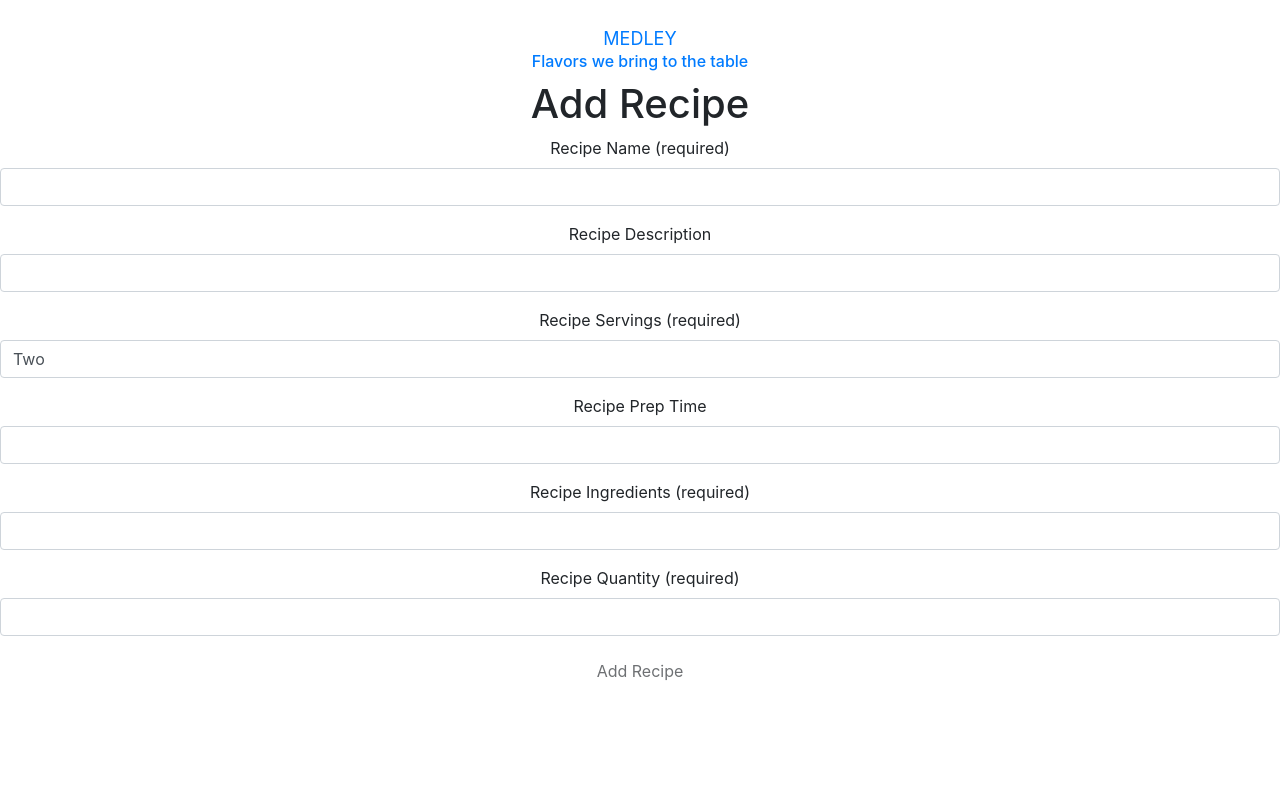
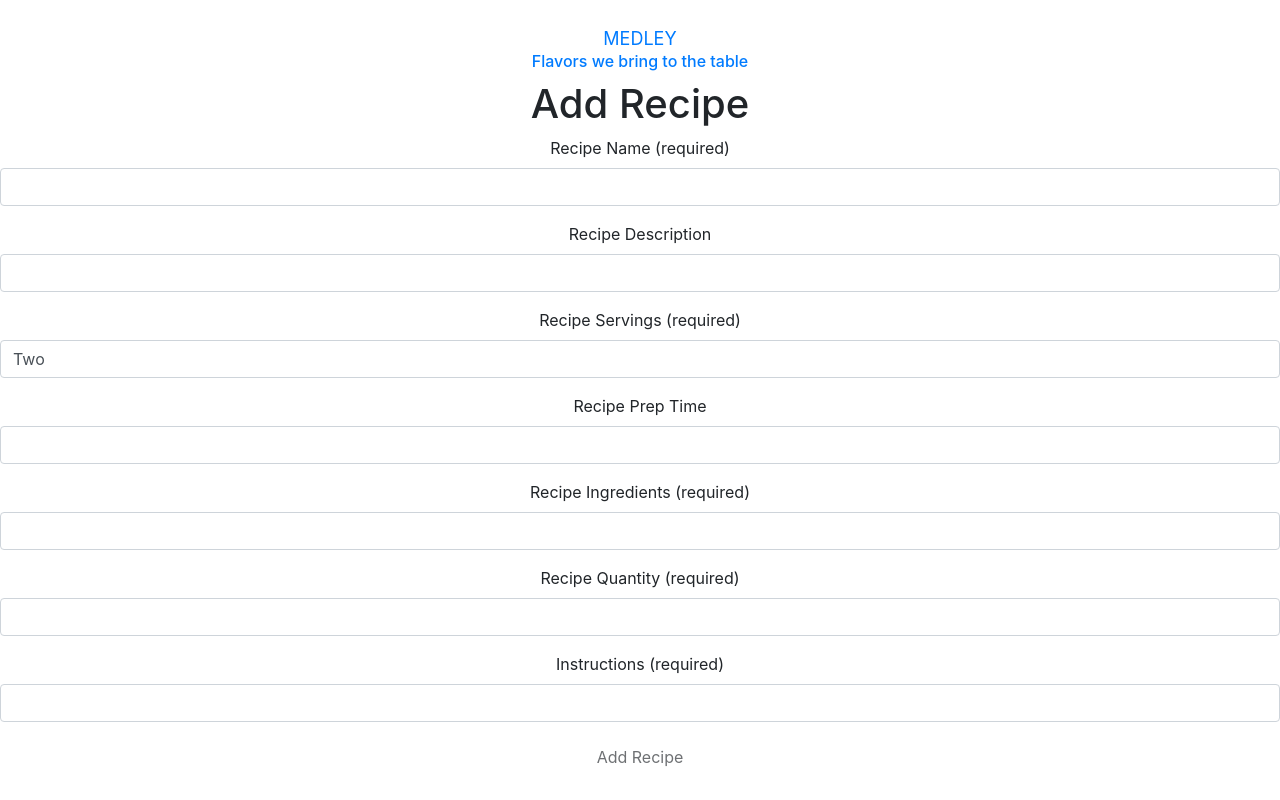
Before and after one commit to hoseaisnotjose/medley, a React (Create React App) app: page /add in a window 1280 px wide. Built offline with nearby package versions, Linux system fonts and the light colour scheme; no server answers.

Commit message:
recipes update fix

```diff
--- a/src/pages/AddRecipePage/AddRecipePage.jsx
+++ b/src/pages/AddRecipePage/AddRecipePage.jsx
@@ -11,6 +11,7 @@ class AddRecipePage extends Component {
             preptime: '',
             ingredients: '',
             quantity: '',
+            instructions: '',
         }
     };
 
@@ -90,6 +91,16 @@ class AddRecipePage extends Component {
                         required
                         />
                     </div>
+                    <div className="form-group">
+                        <label>Instructions (required)</label>
+                        <input
+                        className="form-control"
+                        name="instructions"
+                        value={this.state.formData.instructions}
+                        onChange={this.handleChange}
+                        required
+                        />
+                        </div>
                     <button type="submit" className="btn" disabled={this.state.invalidForm}>Add Recipe</button>
                     {/* <button type="canel" className="btn">CANCEL</button> */}
                 </form>
--- a/src/pages/App/App.js
+++ b/src/pages/App/App.js
@@ -85,7 +85,7 @@ class App extends Component {
           </Link>
           </header>
           <Switch>
-                <Route exact path='/' render={() =>
+                <Route exact path="/" render={() =>
                   <MainPage
                   user={this.state.user}
                   handleLogout={this.handleLogout}
--- a/src/pages/RecipeListPage/RecipeListPage.jsx
+++ b/src/pages/RecipeListPage/RecipeListPage.jsx
@@ -27,4 +27,4 @@ function RecipeListPage(props) {
 
 
 
-export default RecipeListPage
+export default RecipeListPage;
--- a/src/utils/recipesService.js
+++ b/src/utils/recipesService.js
@@ -19,15 +19,11 @@ function index() {
 }
 
 function create(recipes) {
-    const options = {
+    return fetch(BASE_URL, {
         method: 'POST',
-        headers: {
-            'Content-type': 'application/json',
-            'Authorization': 'Bearer ' + tokenService.getToken()
-        },
+        headers: {'content-type': 'application/json'},
         body: JSON.stringify(recipes)
-    };
-    return fetch(BASE_URL, options).then(res => res.json());
+    }).then(res => res.json());
 }
 function show(recipes) {
     const options = {
@@ -42,16 +38,11 @@ function show(recipes) {
 }
 
 function update(recipes) {
-    console.log(recipes)
-    const options = {
+    return fetch(`${BASE_URL}/${recipes._id}`, {
         method: 'PUT',
-        headers: {
-            'Content-type': 'application/json',
-            'Authorization': 'Bearer ' + tokenService.getToken()
-        },
+        headers: {'content-type': 'application/json'},
         body: JSON.stringify(recipes)
-    };
-    return fetch(`${BASE_URL}/${recipes._id}`).then(res => res.json());
+    }).then(res => res.json());
 }
 function deleteOne(id) {
     const options = {
--- a/src/utils/userService.js
+++ b/src/utils/userService.js
@@ -42,5 +42,5 @@ export default {
     signup,
     getUser,
     logout,
-    login
+    login,
 };
```
